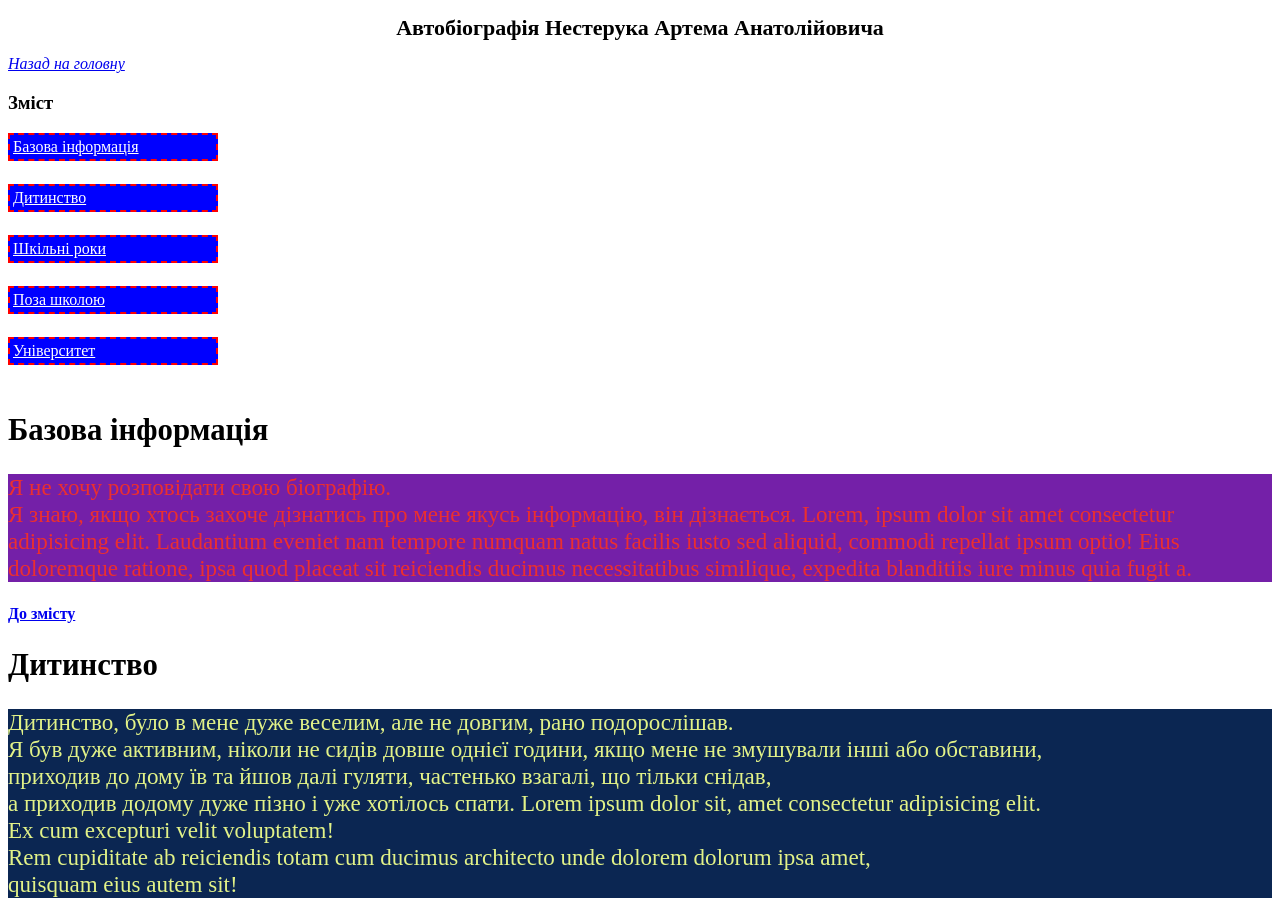
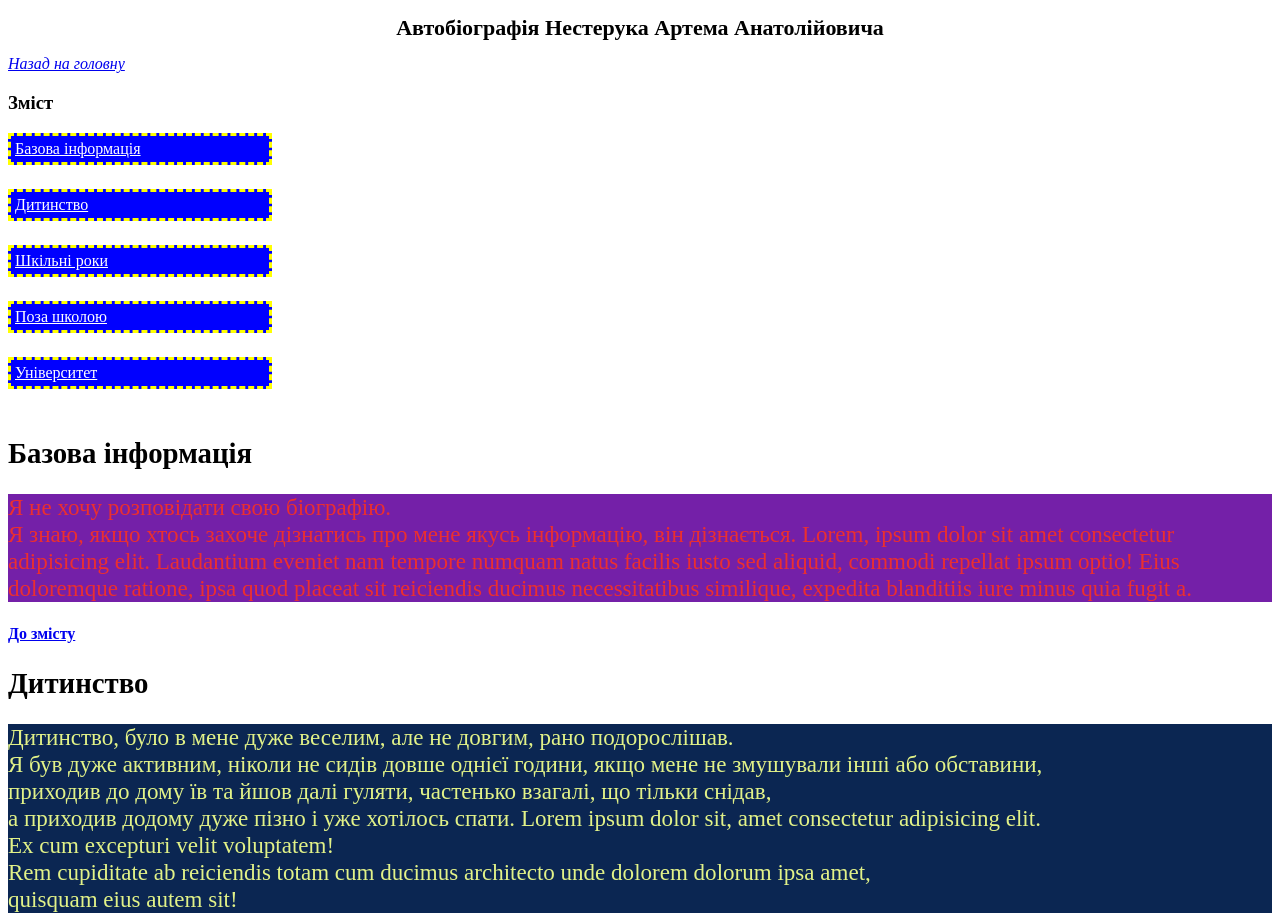
Before and after one commit to pnu-ict-11-art/my-first-repos-pnu, a plain HTML site: page Laboratory_СSS_2/biography.html in a window 1280 px wide. Shown: the top 916 px of the page. Drawn offline with Linux system fonts and the light colour scheme.

Commit message:
three-commit

```diff
--- a/Laboratory_СSS_2/biography.html
+++ b/Laboratory_СSS_2/biography.html
@@ -7,6 +7,9 @@
        h1{
          font-size: 22px;
          text-align: center;
+      }
+      article {
+        font-size: 120%;
       }
       #back{
         font-style: italic;
@@ -19,12 +22,12 @@
       }
       nav a{
         display:block;
-        width: 200px;
+        width: 250px;
         background-color: blue;
-        border: 2px dashed red;
+        border: 3px dashed yellow;
         color:white;
-        margin-bottom: 5px;
-        padding: 3px;
+        margin-bottom: 6px;
+        padding: 4px;
       }
       nav a:hover{
         background-color: magenta;
@@ -33,12 +36,7 @@
         background-color: yellow;
         color:black;
       }
-      article{
-        font-size: 1.2em;
-      }
-      article h2 {
-        font-size: 1.6em;
-      }
+
       #baseInfor p {
         background-color: #7420a8;
         color: #eb2f2f;
```
Also changed, not shown: Laboratory_СSS_2/index.html (+7 -6 lines).
